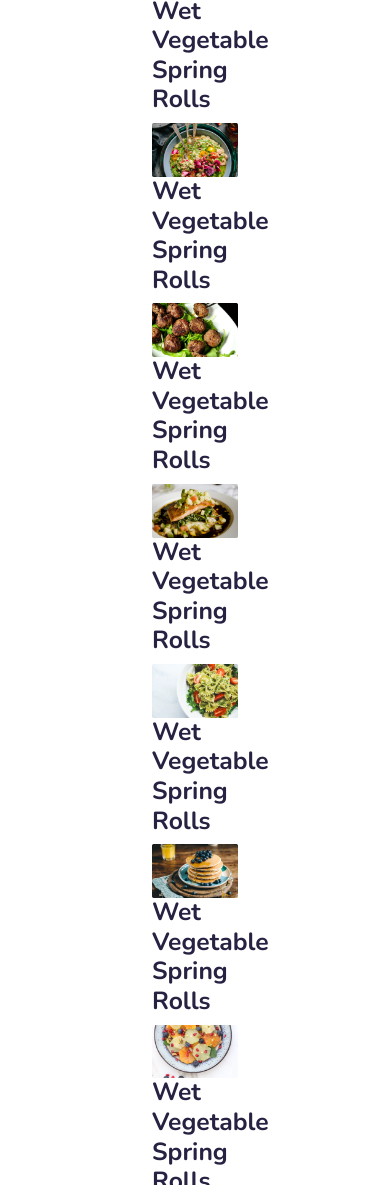
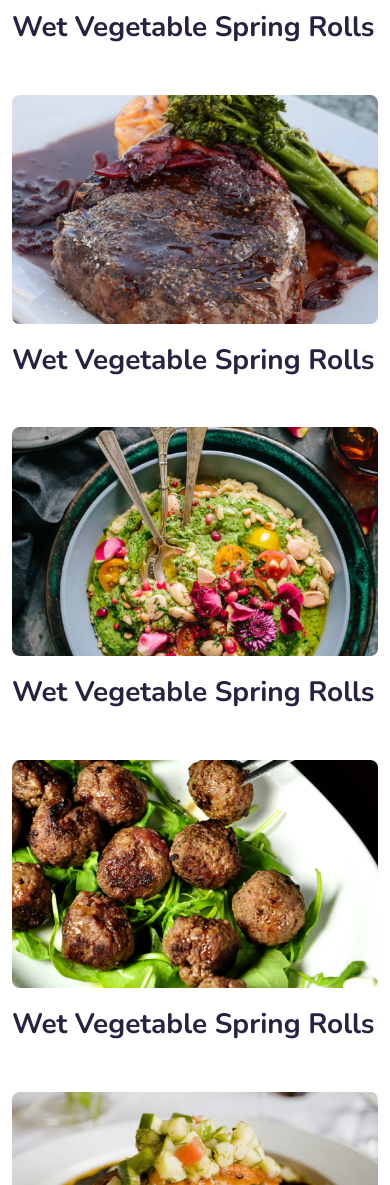
Before and after one commit to Justa91/portfolio-project, a plain HTML site: page index.html in a window 390 px wide. Shown: the part 815-2000 px from the top of the page. Drawn offline with nearby package versions, Linux system fonts and the light colour scheme.

Commit message:
added style

```diff
--- a/index.html
+++ b/index.html
@@ -8,6 +8,12 @@
       src="https://kit.fontawesome.com/4f8499aff7.js"
       crossorigin="anonymous"
     ></script>
+    <script
+      src="https://cdn.jsdelivr.net/npm/bootstrap@5.2.3/dist/js/bootstrap.bundle.min.js"
+      integrity="sha384-kenU1KFdBIe4zVF0s0G1M5b4hcpxyD9F7jL+jjXkk+Q2h455rYXK/7HAuoJl+0I4"
+      crossorigin="anonymous"
+    ></script>
+
     <link
       href="https://cdn.jsdelivr.net/npm/bootstrap@5.2.3/dist/css/bootstrap.min.css"
       rel="stylesheet"
@@ -79,8 +85,8 @@
         </p>
       </div>
     </div>
-    <div class="main">
-      <div class="container">
+
+    <div class="container wrapper">
       <div class="row">
         <div class="col-sm-6">
           <img
@@ -88,7 +94,7 @@
             class="img-fluid"
             alt=""
           />
-            <h2>Wet Vegetable Spring Rolls</h2>
+          <a href="/index.html"><h2>Wet Vegetable Spring Rolls</h2></a>
         </div>
         <div class="col-sm-6">
           <img
@@ -96,7 +102,7 @@
             class="img-fluid"
             alt=""
           />
-            <h2>Wet Vegetable Spring Rolls</h2>
+          <a href="/index.html"><h2>Wet Vegetable Spring Rolls</h2></a>
         </div>
       </div>
       <div class="row">
@@ -106,7 +112,7 @@
             class="img-fluid"
             alt=""
           />
-            <h2>Wet Vegetable Spring Rolls</h2>
+          <a href="/index.html"><h2>Wet Vegetable Spring Rolls</h2></a>
         </div>
         <div class="col-sm-6">
           <img
@@ -114,7 +120,7 @@
             class="img-fluid"
             alt=""
           />
-            <h2>Wet Vegetable Spring Rolls</h2>
+          <a href="/index.html"><h2>Wet Vegetable Spring Rolls</h2></a>
         </div>
       </div>
       <div class="row">
@@ -124,7 +130,7 @@
             class="img-fluid"
             alt=""
           />
-            <h2>Wet Vegetable Spring Rolls</h2>
+          <a href="/index.html"><h2>Wet Vegetable Spring Rolls</h2></a>
         </div>
         <div class="col-sm-6">
           <img
@@ -132,7 +138,7 @@
             class="img-fluid"
             alt=""
           />
-            <h2>Wet Vegetable Spring Rolls</h2>
+          <a href="/index.html"><h2>Wet Vegetable Spring Rolls</h2></a>
         </div>
       </div>
       <div class="row">
@@ -142,7 +148,7 @@
             class="img-fluid"
             alt=""
           />
-            <h2>Wet Vegetable Spring Rolls</h2>
+          <a href="/index.html"><h2>Wet Vegetable Spring Rolls</h2></a>
         </div>
         <div class="col-sm-6">
           <img
@@ -150,11 +156,11 @@
             class="img-fluid"
             alt=""
           />
-            <h2>Wet Vegetable Spring Rolls</h2>
+          <a href="/index.html"><h2>Wet Vegetable Spring Rolls</h2></a>
         </div>
       </div>
     </div>
-    </div>
+
     <footer class="d-flex justify-content-between">
       <a href="/index.html"
         ><img src="/images/She Codes.png" alt="" class="logo"
--- a/styles/styles.css
+++ b/styles/styles.css
@@ -18,6 +18,9 @@ h2 {
   font-family: "Nunito", sans-serif;
   font-weight: bold;
   color: var(--primary-color);
+  font-size: 28px;
+  margin-top: 20px;
+  margin-bottom: 50px;
 }
 
 footer {
@@ -28,6 +31,10 @@ footer {
 footer p {
   font-family: "Roboto", sans-serif;
   color: var(--primary-color);
+}
+
+a {
+  text-decoration: none;
 }
 .overlay-text p {
   font-family: "Nunito", sans-serif;
@@ -47,6 +54,9 @@ footer p {
   text-align: center;
 }
 
+.main img {
+  width: 100%;
+}
 .overlay-text {
   position: absolute;
   top: 50%;
@@ -76,6 +86,12 @@ footer p {
   color: var(--secondary-color);
 }
 
-.main {
-  margin: 100px 140px;
+.wrapper {
+  margin-top: 100px;
+  margin-bottom: 100px;
 }
+@media (max-width: 576px) {
+  .main {
+    margin: 20px 50px;
+  }
+} ;
```
Lines whose indentation alone changed are shown as unchanged.
